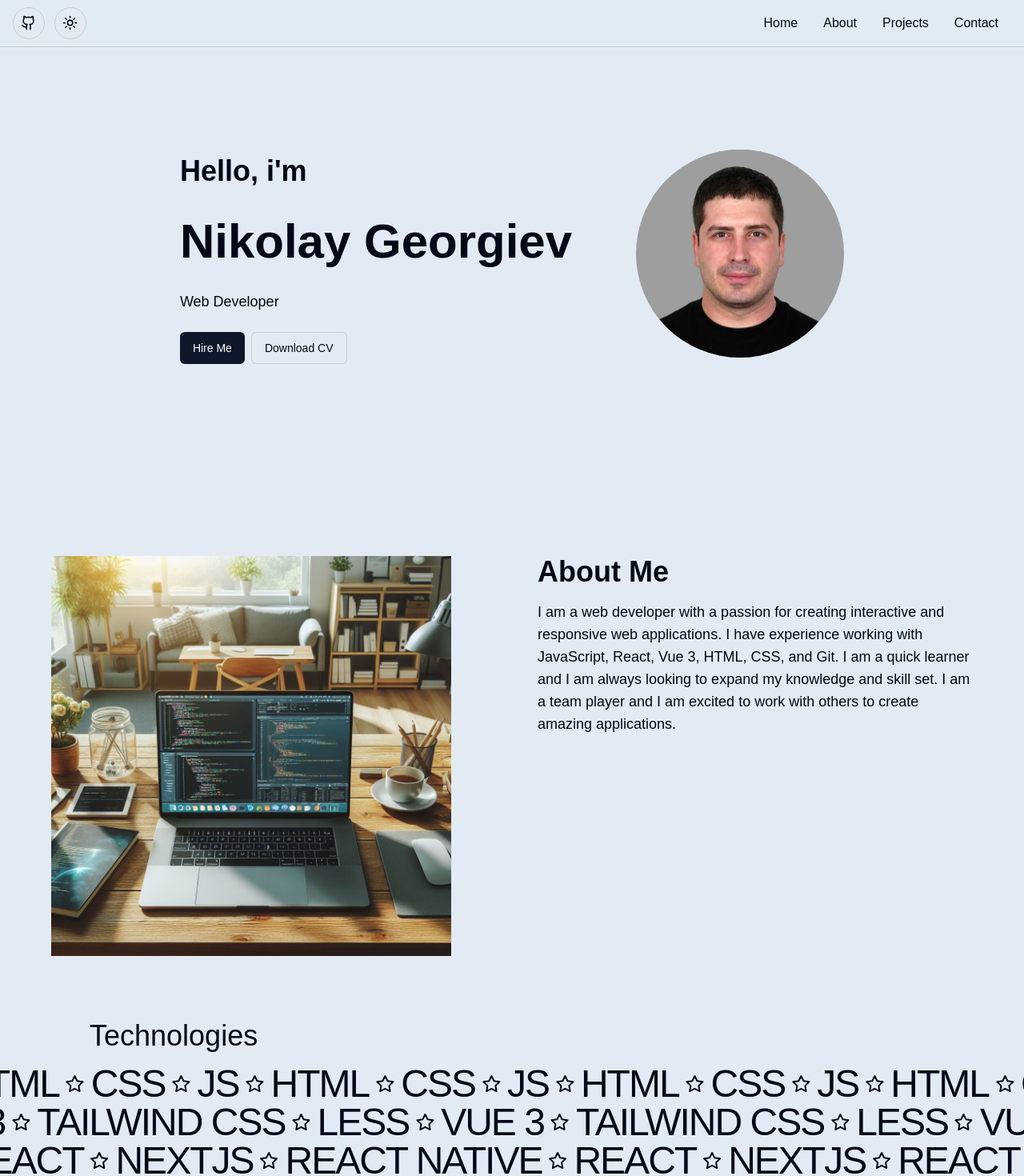
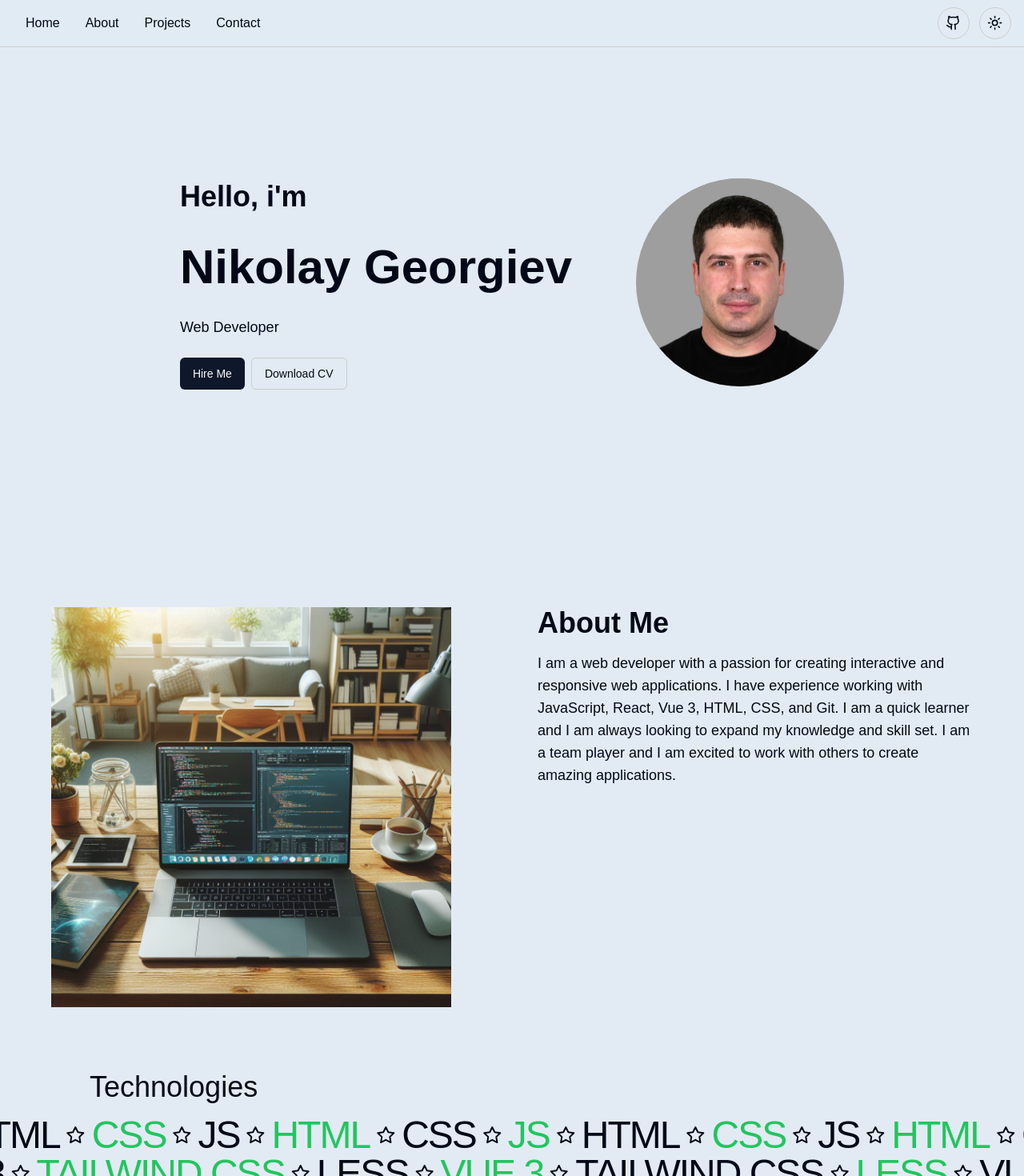
Before and after one commit to n1dll/Portfolio, a Next.js app: page / in a window 1280 px wide. Shown: the top 1470 px of the page at 80% size. Built offline with nearby package versions, Linux system fonts and the light colour scheme; a web font is replaced by a local one.

Commit message:
nav fixes

```diff
--- a/src/app/components/Footer.jsx
+++ /dev/null
@@ -1,14 +0,0 @@
-import React from "react";
-
-const Footer = () => {
-  return (
-    <footer className="footer border z-10 border-t-[#33353F] border-l-transparent border-r-transparent text-white">
-      <div className="container p-12 flex justify-between">
-        <span>LOGO</span>
-        <p className="text-slate-600">All rights reserved.</p>
-      </div>
-    </footer>
-  );
-};
-
-export default Footer;
--- a/src/app/components/Header.jsx
+++ /dev/null
@@ -1,19 +0,0 @@
-"use client";
-import React, { useState, useRef } from "react";
-// import NavLink from "./NavLink";
-
-import Navbar from './Navbar'
-import HeaderRig from "./HeaderRig";
-import { menuVars, containerVars } from '../navbarAnimationValues'
-
-const Header = () => {
-  return (
-    <header>
-      <Navbar />
-    </header>
-  )
-}
-
-
-
-export default Header;
--- a/src/app/components/HeroSection.jsx
+++ b/src/app/components/HeroSection.jsx
@@ -8,8 +8,8 @@ import { Avatar, AvatarFallback, AvatarImage } from "./ui/avatar"
 
 const HeroSection = () => {
   return (
-    <section className="py-20" id="home">
-      <div className="flex flex-col md:flex-row justify-center gap-20">
+    <section className="py-20 md:py-28" id="home">
+      <div className="flex flex-col md:flex-row justify-center items-center gap-20">
         <div className="flex flex-col justify-center">
           <h1 className="mb-4 sm:text-3xl lg:text-4xl lg:leading-normal font-extrabold">
             {`Hello, i'm`}
@@ -48,7 +48,7 @@ const HeroSection = () => {
 
         <Avatar className="bg-[rgb(158,158,158)] h-[260px] w-[260px]">
           <AvatarImage src="/images/hero-image.jpg" className="object-top mx-5 pointer-events-none" />
-          <AvatarFallback>CN</AvatarFallback>
+          <AvatarFallback>NG</AvatarFallback>
         </Avatar>
       </div>
     </section >
--- a/src/app/components/Navbar.jsx
+++ b/src/app/components/Navbar.jsx
@@ -34,10 +34,7 @@ const Navbar = () => {
 
   return (
     <nav className="sticky top-0 flex justify-between z-50 border-b backdrop-blur supports-[backdrop-filter]:bg-background/60">
-      <div className="flex relative justify-between w-full">
-        <MenuButton open={open} toggleMenu={toggleMenu} />
-        <HeaderRig />
-      </div>
+
 
       <div className="md:flex hidden items-center px-8 py-8 md:py-4 lg:py-4">
         <div className="menu md:block md:w-auto" id="navbar">
@@ -94,6 +91,12 @@ const Navbar = () => {
           </motion.div>
         )}
       </AnimatePresence>
+
+
+      <div className="flex relative justify-between w-full md:w-auto">
+        <MenuButton open={open} toggleMenu={toggleMenu} />
+        <HeaderRig />
+      </div>
     </nav>
   );
 };
--- a/src/app/components/ParallaxText.jsx
+++ b/src/app/components/ParallaxText.jsx
@@ -58,8 +58,8 @@ function ParallaxText({ list, baseVelocity = 100 }) {
         {list.map((tech, index) => (
           <React.Fragment key={index}>
             <span className={clsx(`${plaster.className} block`, {
-              // 'text-primary-foreground': index % 4,
-              // 'text-ring': index % 2,
+              'text-green-500': index % 2,
+              // 'dark:text-red-500': index % 2,
             },)}>{tech}</span>
 
             <Star />
--- a/src/app/components/ProjectsSection.jsx
+++ b/src/app/components/ProjectsSection.jsx
@@ -67,7 +67,7 @@ const ProjectsSection = () => {
   );
 
   return (
-    <section id="projects" className="py-20 mt-5">
+    <section id="projects" className="py-20 md:py-2">
       <h2 className="text-center text-4xl font-bold mt-4 mb-8 md:mb-12">
         Projects
       </h2>
--- a/src/app/page.js
+++ b/src/app/page.js
@@ -4,7 +4,6 @@ import ProjectsSection from "./components/ProjectsSection";
 import EmailSection from "./components/EmailSection";
 import Navbar from "./components/Navbar";
 import TechStack from './components/TechStack'
-import Footer from "./components/Footer";
 
 export default function Home() {
   return (
@@ -22,8 +21,6 @@ export default function Home() {
         <ProjectsSection />
         <EmailSection />
       </div>
-
-      {/* <Footer /> */}
     </main>
   );
 }
```
